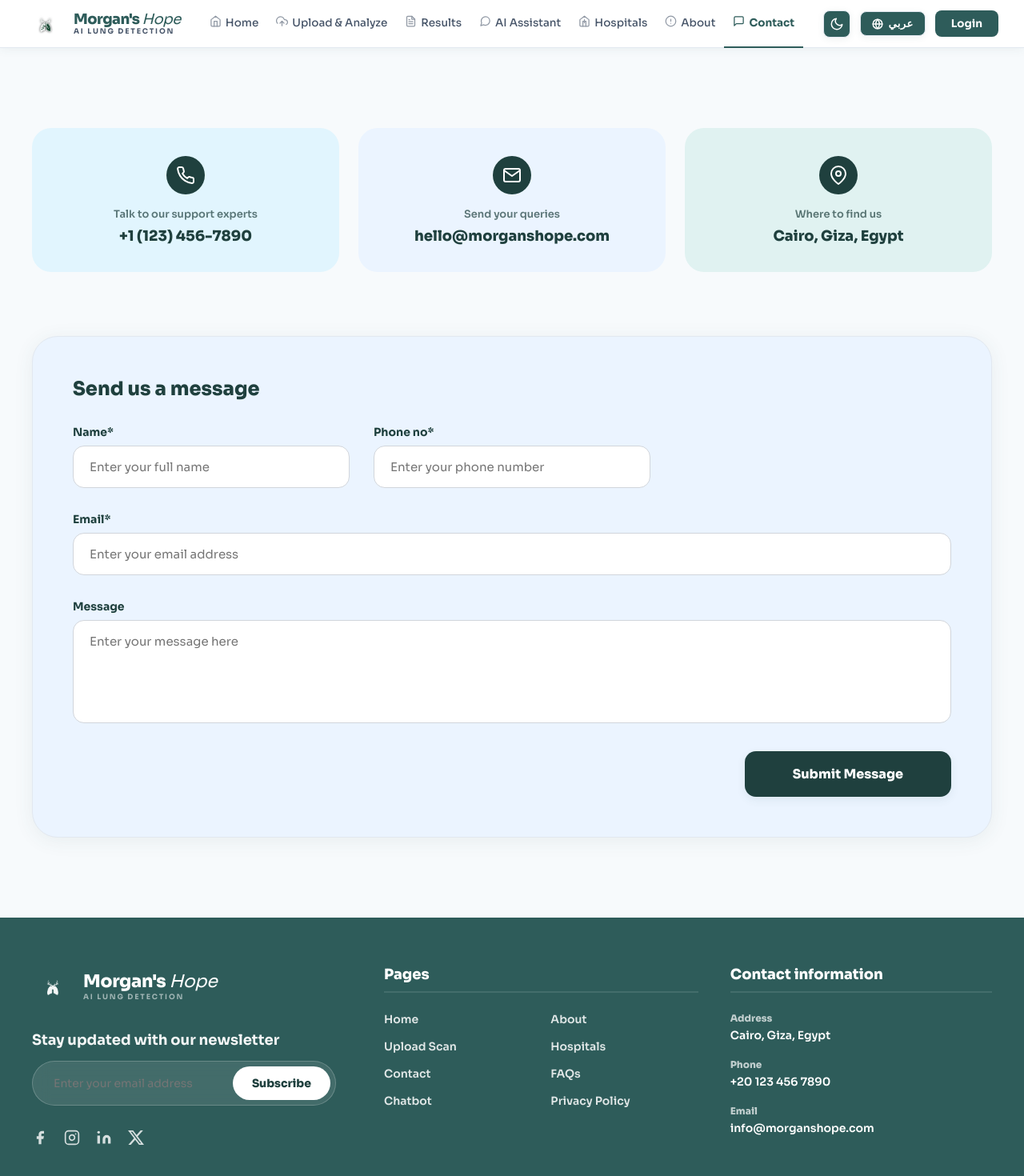
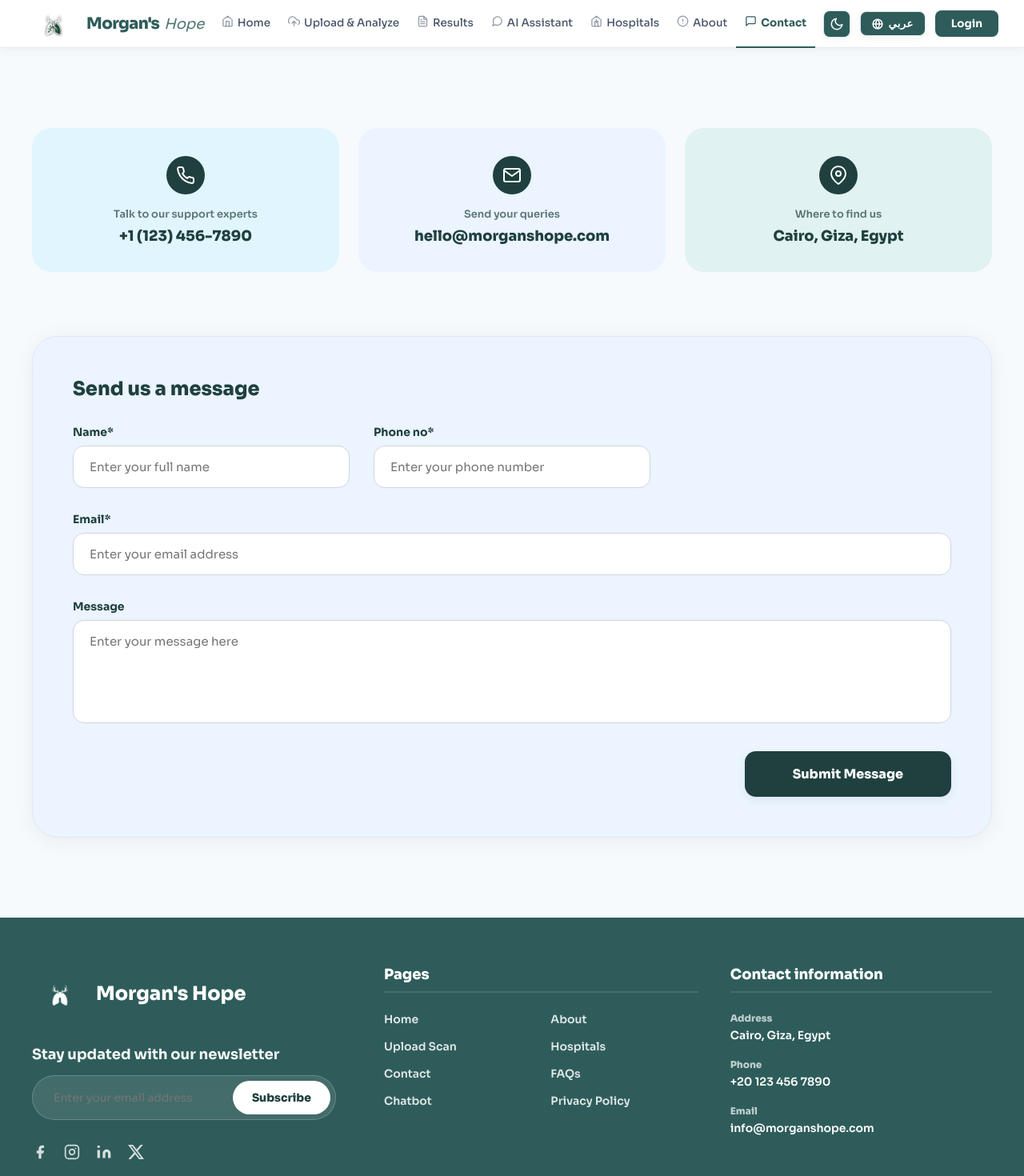
Before and after one commit to Abdelazizomar22/MorgansHope, a React (Vite) app in the folder frontend/: page /contact in a window 1280 px wide. Shown: the top 1470 px of the page at 80% size. Built offline with nearby package versions, Linux system fonts and the light colour scheme; no server answers.

Commit message:
fix: revert tagline addition, set Navbar/Footer logo size to 70x70

```diff
--- a/frontend/src/components/Footer.tsx
+++ b/frontend/src/components/Footer.tsx
@@ -31,34 +31,12 @@ export default function Footer({ lang }: FooterProps) {
                 }}>
                     {/* Newsletter & Brand Column */}
                     <div style={{ display: 'flex', flexDirection: 'column', gap: 30 }}>
-                        <div style={{ display: 'flex', alignItems: 'center', gap: 12 }}>
-                            <img
-                                src="/logo.png"
-                                alt="Morgan's Hope"
-                                style={{
-                                    height: 52,
-                                    width: 52,
-                                    objectFit: 'contain',
-                                    filter: 'brightness(0) invert(1)',
-                                    opacity: 0.95,
-                                    flexShrink: 0
-                                }}
-                            />
-                            <div style={{ display: 'flex', flexDirection: 'column', gap: 2 }}>
-                                <span style={{ fontSize: 22, fontWeight: 900, color: 'white', letterSpacing: -0.3, lineHeight: 1.1 }}>
-                                    Morgan's <span style={{ fontWeight: 400, fontStyle: 'italic' }}>Hope</span>
-                                </span>
-                                <span style={{
-                                    fontSize: 9,
-                                    fontWeight: 700,
-                                    color: 'rgba(255,255,255,0.55)',
-                                    letterSpacing: 1.8,
-                                    textTransform: 'uppercase' as const,
-                                    lineHeight: 1
-                                }}>
-                                    AI Lung Detection
-                                </span>
-                            </div>
+                        <div style={{ display: 'flex', alignItems: 'center', gap: 10 }}>
+                            <img src="/logo.png" alt="Logo"
+                                style={{ height: 70, width: 70, objectFit: 'contain', filter: 'brightness(0) invert(1)' }} />
+                            <span style={{ fontSize: 24, fontWeight: 900, color: 'white' }}>
+                                {t("Morgan's Hope", "مورجان هوب")}
+                            </span>
                         </div>
 
                         <div style={{ display: 'flex', flexDirection: 'column', gap: 15 }}>
--- a/frontend/src/components/Navbar.tsx
+++ b/frontend/src/components/Navbar.tsx
@@ -53,28 +53,14 @@ export default function Navbar({ lang, onLangToggle }: NavbarProps) {
     }}>
 
       {/* Logo */}
-      <Link to="/" style={{ textDecoration: 'none', display: 'flex', alignItems: 'center', gap: 10 }}>
-        <img
-          src="/logo.png"
-          alt="Morgan's Hope"
-          className="theme-logo"
-          style={{ height: 50, width: 50, objectFit: 'contain', flexShrink: 0 }}
-        />
-        <div style={{ display: 'flex', flexDirection: 'column', gap: 1 }}>
-          <span style={{ fontSize: 18, fontWeight: 900, color: 'var(--primary)', letterSpacing: -0.5, lineHeight: 1.1 }}>
-            Morgan's{' '}
-            <span style={{ fontWeight: 400, fontStyle: 'italic' }}>Hope</span>
-          </span>
-          <span style={{
-            fontSize: 9,
-            fontWeight: 700,
-            color: 'var(--text-muted)',
-            letterSpacing: 1.8,
-            textTransform: 'uppercase' as const,
-            lineHeight: 1
-          }}>
-            AI Lung Detection
-          </span>
+      <Link to="/" style={{ textDecoration: 'none', display: 'flex', alignItems: 'center', gap: 6 }}>
+        <div style={{ display: 'flex', alignItems: 'center', flexShrink: 0 }}>
+          <img src="/logo.png" alt="Morgan's Hope Logo" className="theme-logo"
+            style={{ height: 70, width: 70, objectFit: 'contain' }} />
+        </div>
+        <div style={{ display: 'flex', alignItems: 'center', gap: 4 }}>
+          <span style={{ fontSize: 20, fontWeight: 900, color: 'var(--primary)', letterSpacing: -0.6, lineHeight: 1 }}>Morgan's</span>
+          <span style={{ fontSize: 18, fontWeight: 400, fontStyle: 'italic', letterSpacing: 0, color: 'var(--primary)', opacity: 0.85, marginLeft: 2, lineHeight: 1 }}>Hope</span>
         </div>
       </Link>
 
```
